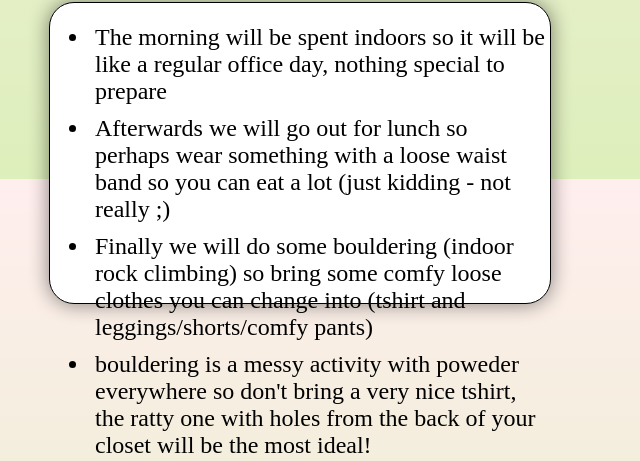
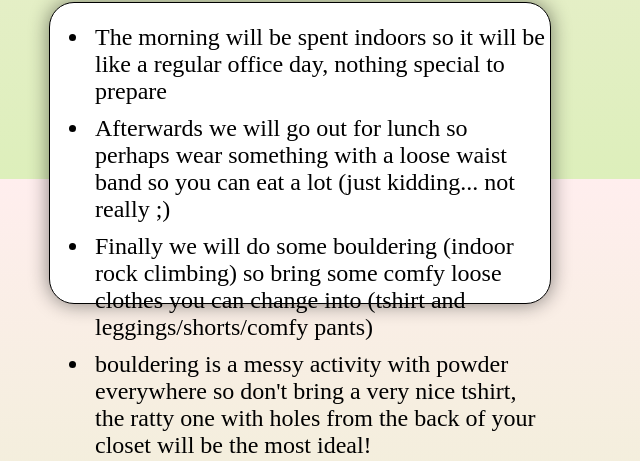
Before and after one commit to ShineDocs/shinedocs.github.io, a plain HTML site: page pages/practical_info.htm in a window 1280 px wide. Shown: the part 661-1122 px from the top of the page, 340-980 px from the left. Drawn offline with nearby package versions, Linux system fonts and the light colour scheme.

Commit message:
Update practical_info.htm
fixed typo

```diff
--- a/pages/practical_info.htm
+++ b/pages/practical_info.htm
@@ -17,9 +17,9 @@
         <div id="contents" class="block">
             <ul>
                 <li class="pages">The morning will be spent indoors so it will be like a regular office day, nothing special to prepare </li>
-                <li class="pages">Afterwards we will go out for lunch so perhaps wear something with a loose waist band so you can eat a lot (just kidding - not really ;)</li>
+                <li class="pages">Afterwards we will go out for lunch so perhaps wear something with a loose waist band so you can eat a lot (just kidding... not really ;)</li>
                 <li class="pages">Finally we will do some bouldering (indoor rock climbing) so bring some comfy loose clothes you can change into (tshirt and leggings/shorts/comfy pants)</li>
-                <li class="pages">bouldering is a messy activity with poweder everywhere so don't bring a very nice tshirt, the ratty one with holes from the back of your closet will be the most ideal!</li>
+                <li class="pages">bouldering is a messy activity with powder everywhere so don't bring a very nice tshirt, the ratty one with holes from the back of your closet will be the most ideal!</li>
             </ul>
         </div>
 </body>
```
